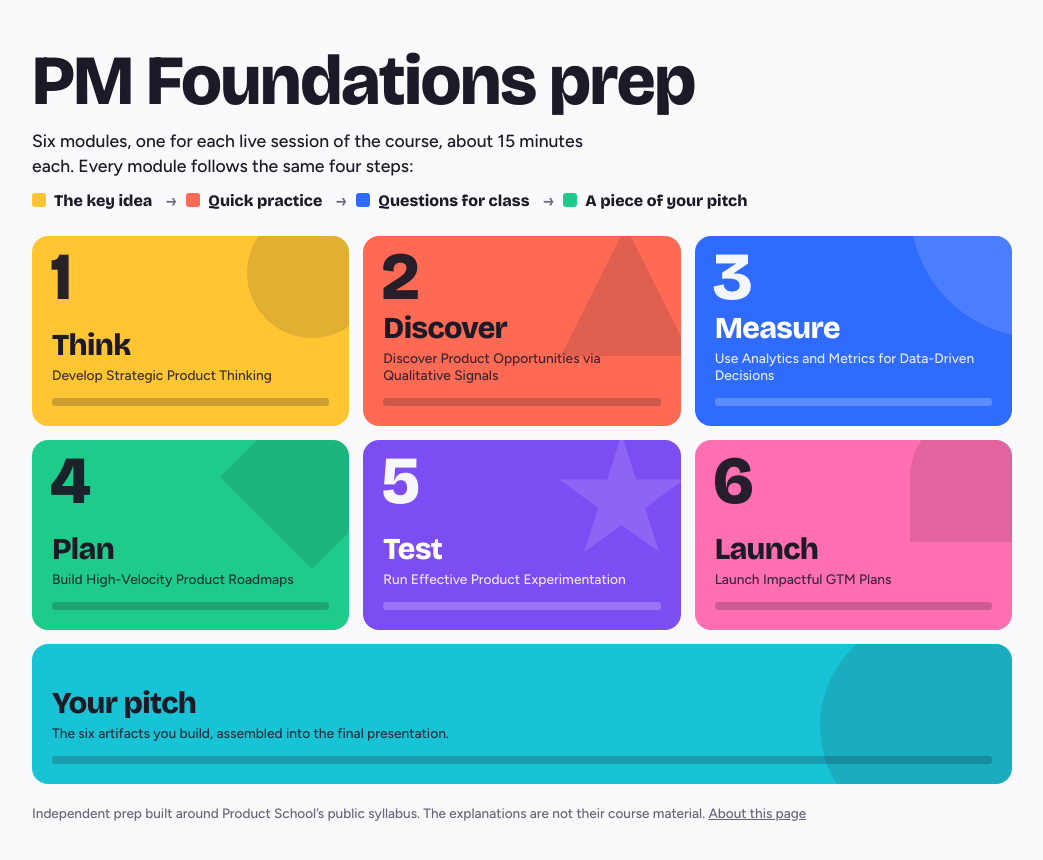
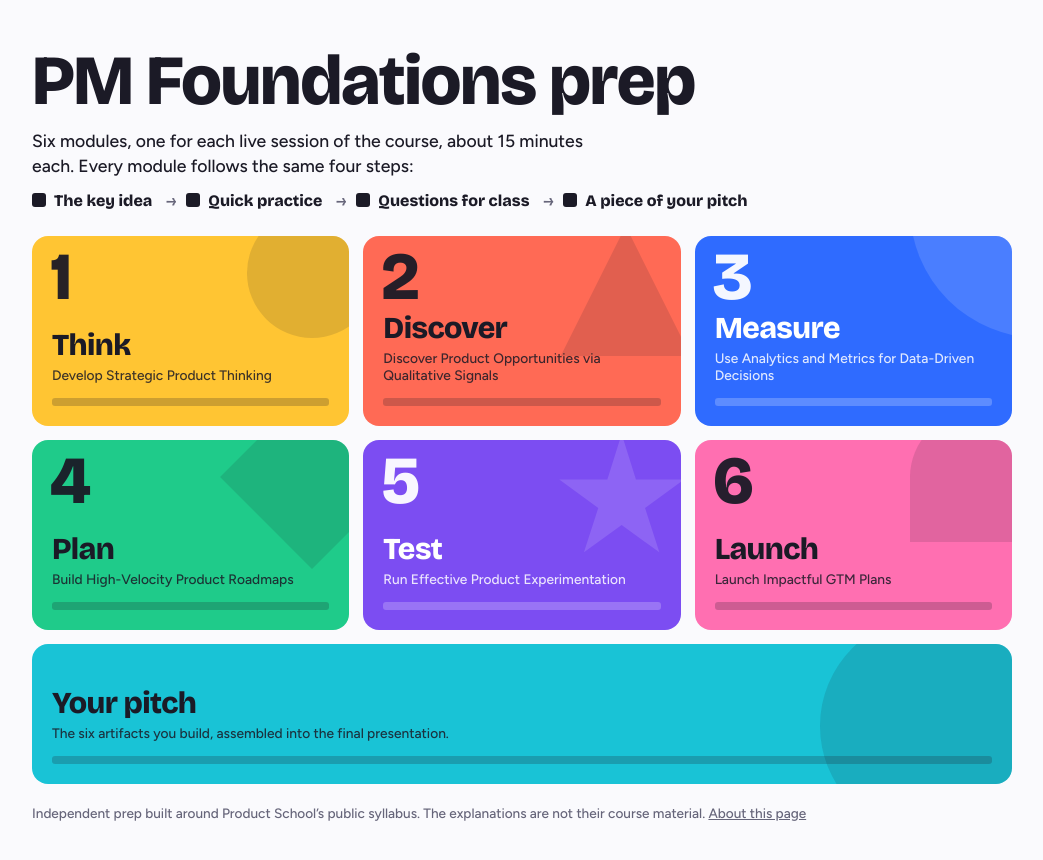
Before and after one commit to steefvw/productschoolprep, a website: page src/index.html in a window 1280 px wide. Both pictures are taken after a click on the link "Start the prep →". Shown: the whole page, without its empty margins (118-1161 px from the left). Drawn offline with nearby package versions, Linux system fonts and the light colour scheme.

Commit message:
Use the text color for the four-step path
Co-Authored-By: Claude Opus 5.5 <noreply@anthropic.com>

```diff
--- a/src/index.html
+++ b/src/index.html
@@ -56,7 +56,7 @@ button{border:0;cursor:pointer;background:none;padding:0;text-align:left}
 .foot{font-size:.85rem;color:var(--muted)}
 .path{list-style:none;margin:2px 0 0;padding:0;display:flex;flex-wrap:wrap;gap:8px 10px;font:700 1rem/1.2 var(--display)}
 .path li{display:flex;align-items:center;gap:8px}
-.path li i{width:14px;height:14px;border-radius:3px;flex:none}
+.path li i{width:14px;height:14px;border-radius:3px;flex:none;background:var(--fg)}
 .path li:not(:last-child)::after{content:"→";margin-left:6px;color:var(--muted);font-weight:500}
 
 /* player */
@@ -413,7 +413,7 @@ function home(){
   app.style.removeProperty('--c');
   app.innerHTML=`<div class="top"><h1>PM Foundations prep</h1>
   <p class="lead">Six modules, one for each live session of the course, about 15 minutes each. Every module follows the same four steps:</p>
-  <ol class="path"><li><i style="background:var(--yellow)"></i>The key idea</li><li><i style="background:var(--coral)"></i>Quick practice</li><li><i style="background:var(--blue)"></i>Questions for class</li><li><i style="background:var(--green)"></i>A piece of your pitch</li></ol>
+  <ol class="path"><li><i></i>The key idea</li><li><i></i>Quick practice</li><li><i></i>Questions for class</li><li><i></i>A piece of your pitch</li></ol>
   ${done?`<p class="foot">${done} of ${total} cards done.</p>`:''}</div>
   <div class="tiles">${M.map((m,i)=>`<a class="tile" href="#${m.id}" style="--c:${C[m.col][0]};--on:${C[m.col][1]};text-decoration:none">
     <span class="shape"></span><span class="num">${i+1}</span><h3>${m.name}${seenCount(m)>=m.cards.length?' ✓':''}</h3><small>${m.official}</small>
```
